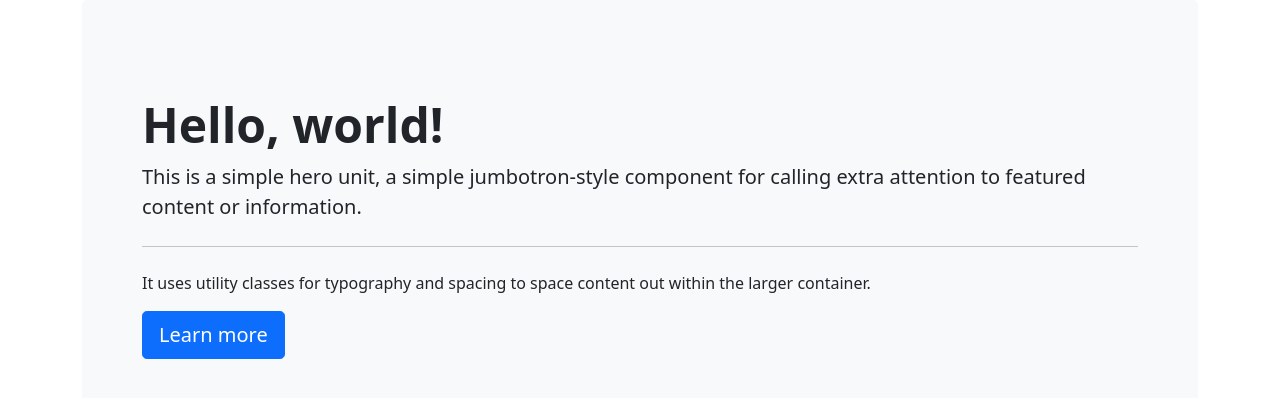
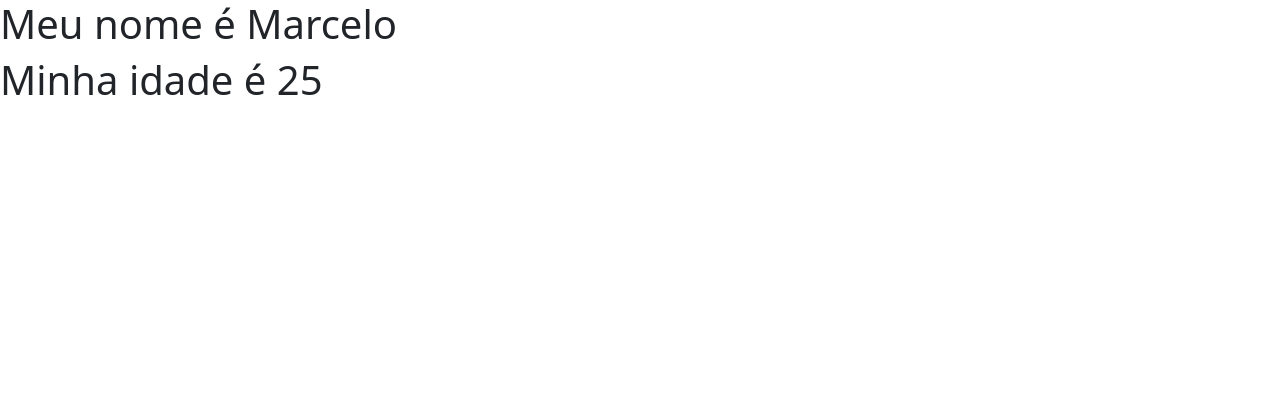
Before and after one commit to brigidamirella/Pesquisa_de_pessoas_Angular, an Angular app: page / in a window 1280 px wide. Shown: the top 398 px of the page. Built offline with nearby package versions, Linux system fonts and the light colour scheme.

Commit message:
usando interpolação

```diff
--- a/src/app/app.component.html
+++ b/src/app/app.component.html
@@ -1,11 +1,2 @@
-<div class="container">
-  <div class="p-5 mb-4 bg-light rounded-3">
-    <div class="container-fluid py-5">
-      <h1 class="display-5 fw-bold">Hello, world!</h1>
-      <p class="lead">This is a simple hero unit, a simple jumbotron-style component for calling extra attention to featured content or information.</p>
-      <hr class="my-4">
-      <p>It uses utility classes for typography and spacing to space content out within the larger container.</p>
-      <button class="btn btn-primary btn-lg" type="button">Learn more</button>
-    </div>
-  </div>
-</div>
+<h1> Meu nome é {{nome}}</h1>
+<h1>Minha idade é {{idade}}</h1>
--- a/src/app/app.component.ts
+++ b/src/app/app.component.ts
@@ -6,5 +6,10 @@ import { Component } from '@angular/core';
   styleUrls: ['./app.component.css']
 })
 export class AppComponent {
-  title = 'meuprojeto';
+  nome = 'Marcelo';
+  idade = '25';
+
+  getIdade() {
+    return this.idade;
+  }
 }
```
